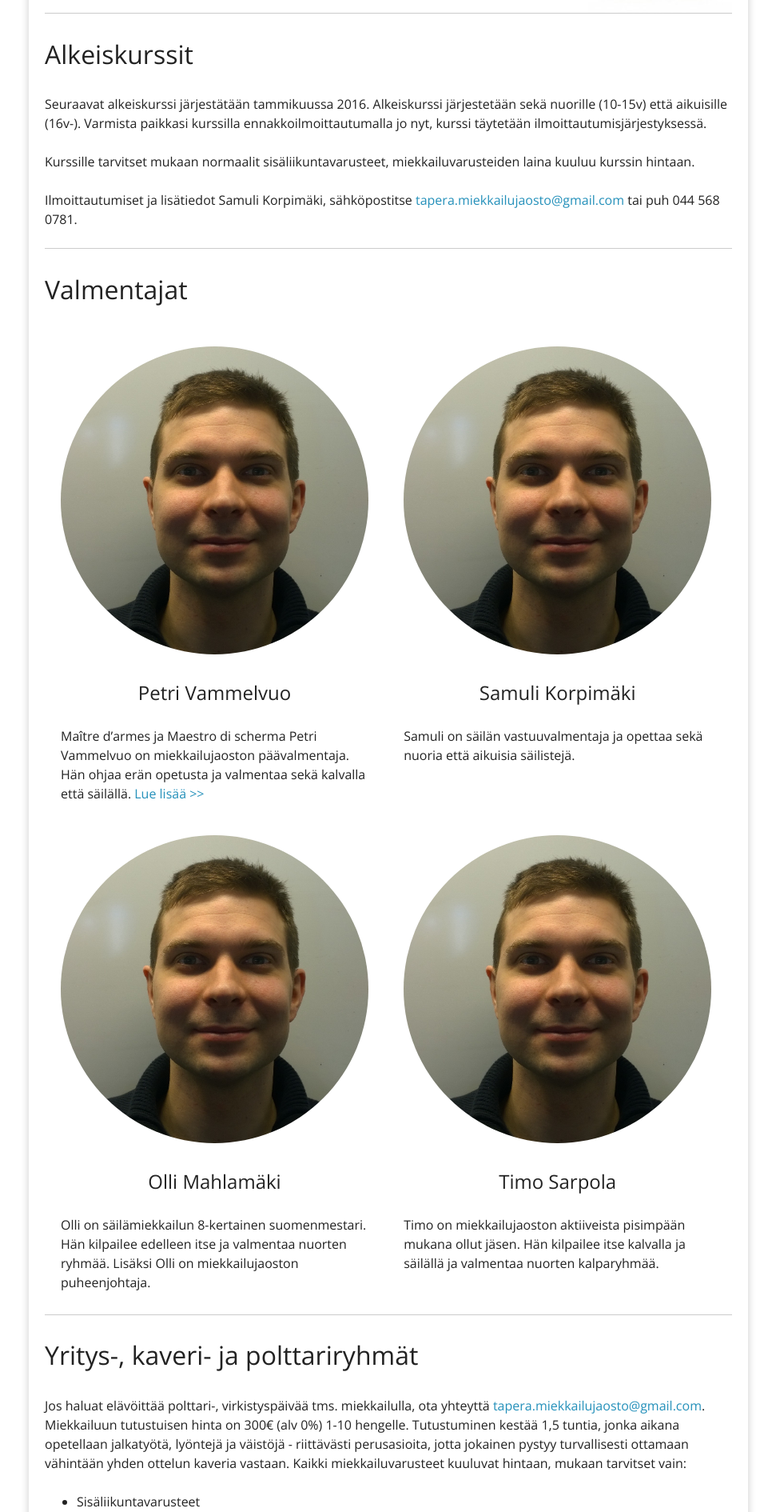
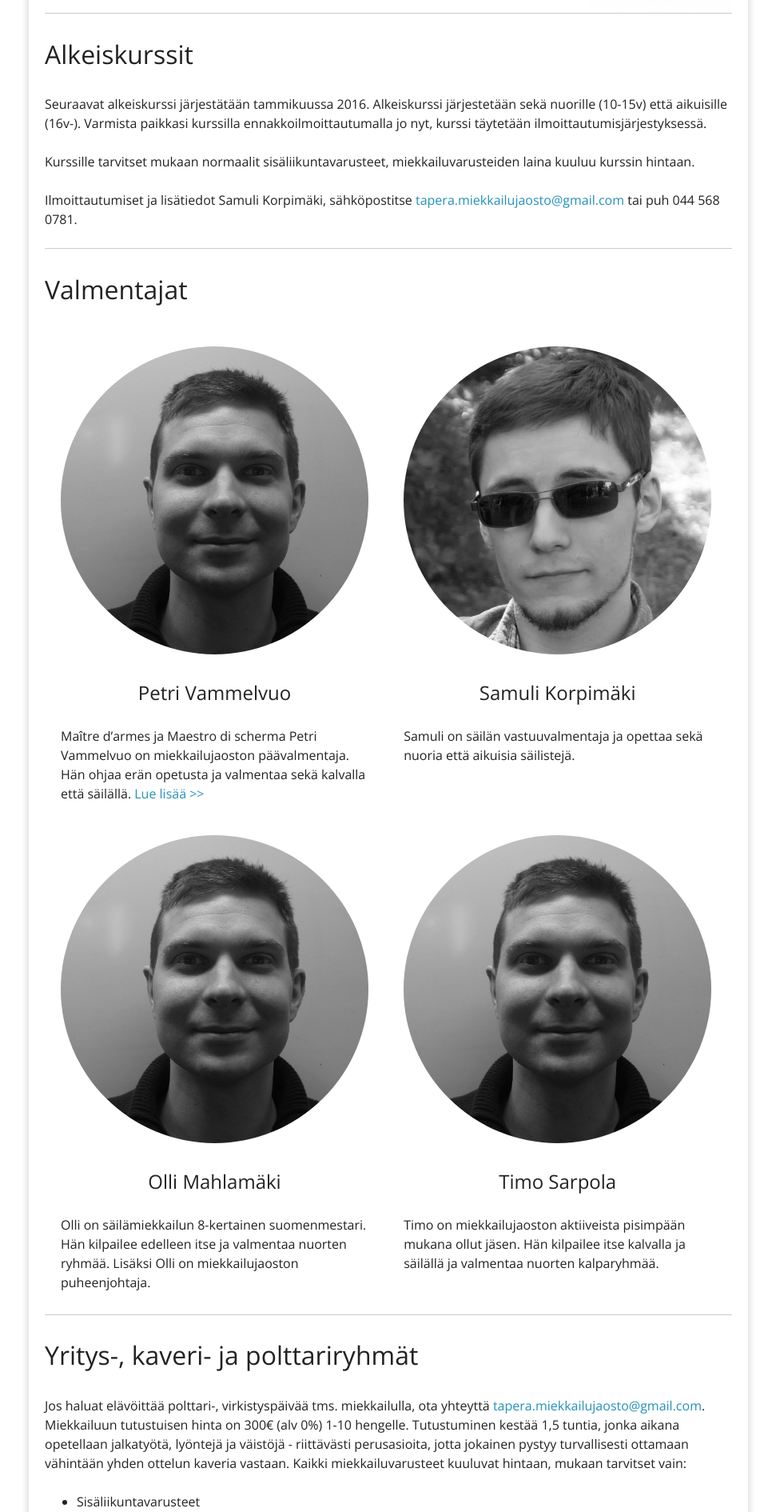
Before and after one commit to omahlama/eramiekkailu.fi, a Jekyll site: the page built from index.md, in a window 1280 px wide. Shown: the part 838-2728 px from the top of the page at 80% size, without its empty margins (154-1125 px from the left). Built offline with Jekyll 4.4.1, drawn with Linux system fonts in a browser that asks for light colours; nearby versions of some CDN libraries.

Commit message:
Samuli + kuvaefekti

```diff
--- a/css/main.css
+++ b/css/main.css
@@ -145,6 +145,14 @@ a:hover, a:active {
 .coach img {
   width: 100%;
   border-radius: 50%;
+  -webkit-filter: grayscale(100%);
+  filter: grayscale(100%);
+  transition: all 0.3s;
+}
+
+.coach:hover img {
+  -webkit-filter: none;
+  filter: none;
 }
 
 .coach h3 {
--- a/index.md
+++ b/index.md
@@ -41,7 +41,7 @@ Maître d’armes ja Maestro di scherma Petri Vammelvuo on miekkailujaoston pä
 </div>
 
 <div class="coach">
-    <img src="img/olli.jpg">
+    <img src="img/samuli.jpg">
     <h3>Samuli Korpimäki</h3>
 
 Samuli on säilän vastuuvalmentaja ja opettaa sekä nuoria että aikuisia säilistejä.
```
Also changed, not shown: img/samuli.jpg (added).
